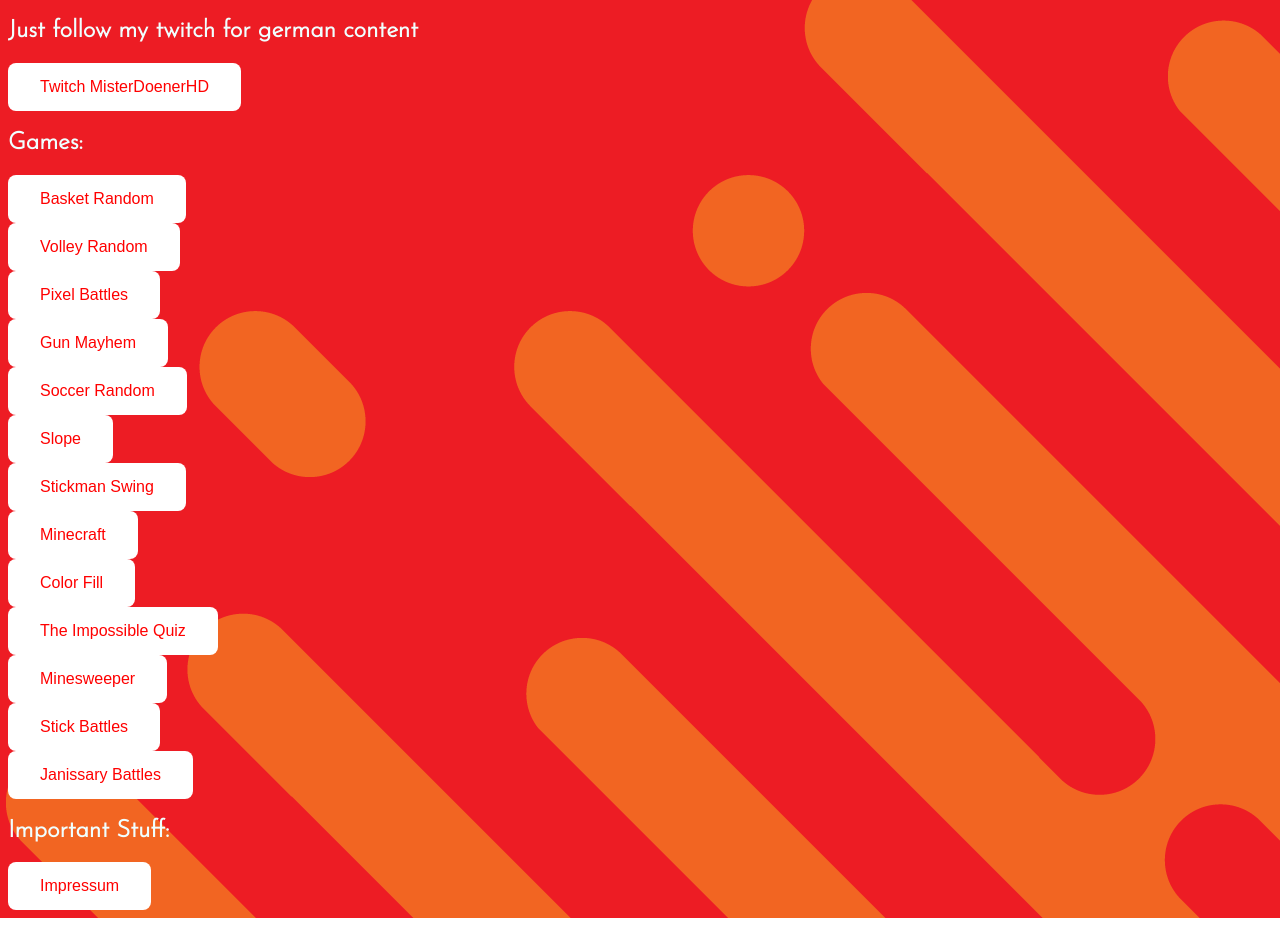
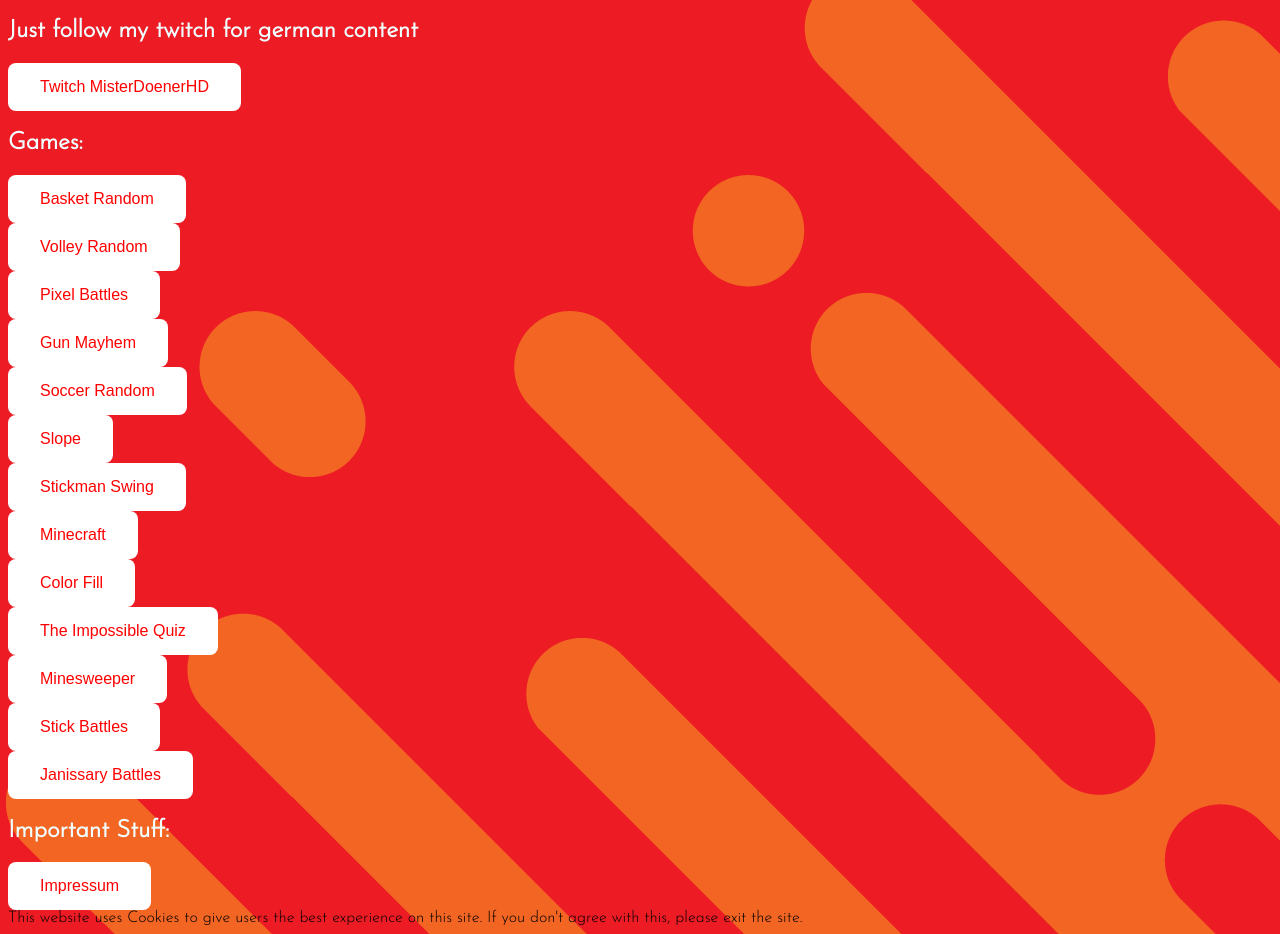
Before and after one commit to MisterDoenerHD/misterdoenerhd.github.io, a plain HTML site: page index.html in a window 1280 px wide. Shown: the part 56-990 px from the top of the page. Drawn offline with Linux system fonts and the light colour scheme.

Commit message:
add cookie warning

```diff
--- a/index.html
+++ b/index.html
@@ -96,3 +96,6 @@
     Impressum
 </button>
 </body>
+<footer>
+    This website uses Cookies to give users the best experience on this site. If you don't agree with this, please exit the site.
+</footer>
```
